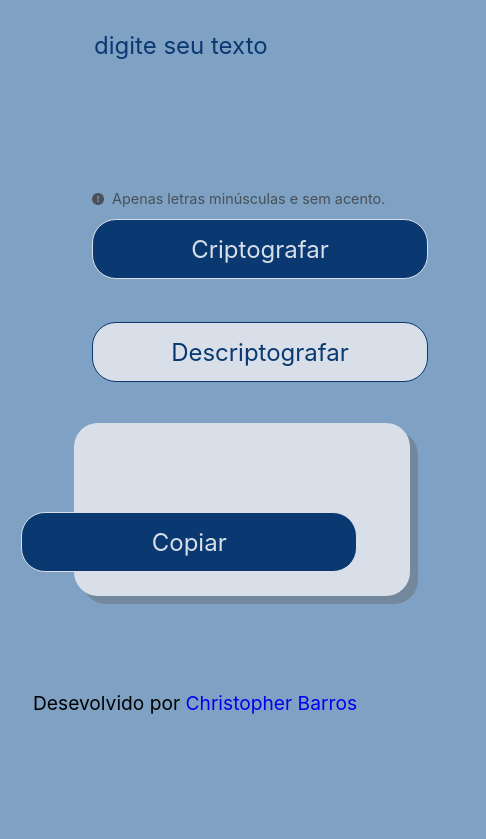
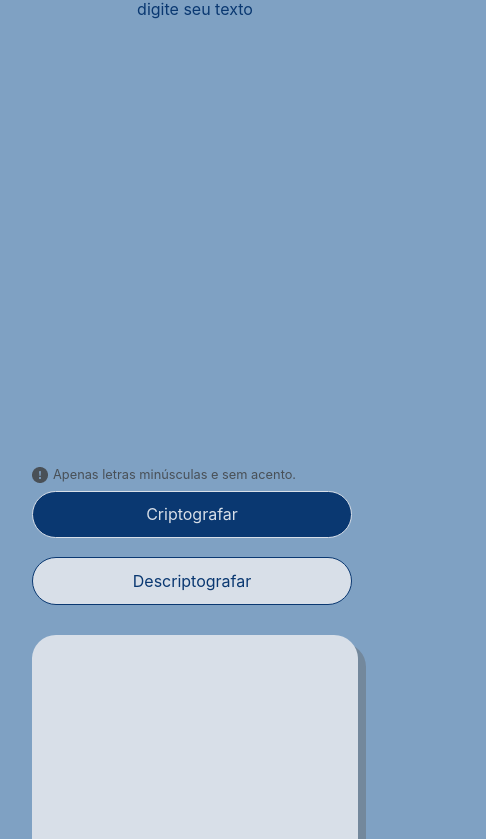
Before and after one commit to chrisbmineiro/decodificador, a plain HTML site: page index.html in a window 390 px wide. Shown: the part 106-945 px from the top of the page, 486 px wide, since content can reach past the window. Before the commit the page ends 844 px from the top, so only its background shows below. Drawn offline with Linux system fonts and the light colour scheme.

Commit message:
arrumando responsividade e layout

```diff
--- a/css/responsive.css
+++ b/css/responsive.css
@@ -1,90 +1,114 @@
 @media (max-width: 768px) {
-    main {
-        display: grid;
-        grid-template-columns: 1fr;
-        width: 100vw;
-        align-items: center;
+    .decodificador {
+        gap: 30px;
     }
 
     .logo {
-        width: 10%;
+        width: 60px;
     }
 
     .input__texto {
         width: 100%;
-        font-size: 1rem;
+        font-size: 0.6rem;
+    }
+
+    .output__texto {
+        width: 100%;
+        font-size: 0.6rem;
     }
 
     .decodificador__info {
         img {
             width: 0.5rem;
         }
+
         span {
             font-size: 0.6rem;
         }
     }
 
-    .decodificador__output {
-        display: flex;
-        flex-direction: column;
-        width: 100%;
-        position: relative;
-        bottom: 0;
-        left: 0;
-    }
-
-    .output__texto {
-        font-size: 1.2rem;
-    }
-
     .decodificador__botoes {
         display: flex;
         flex-direction: column;
-
-    }
-    .decodificador__info {
-        font-size: 0.2rem;
     }
 
-    button {
-        width: 100%;
-        margin-bottom: 0.8rem;
+    .decodificador__botoes button {
+        font-size: 0.5rem;
     }
 
     #copiar {
-        position: absolute;
-        width: 100%;
-        bottom: 0;
+        margin-bottom: 36px;
+        font-size: 0.5rem;
     }
 
-    .rodape span {
-        margin-left: 0;
-        font-size: 0.7rem;
+    .decodificador__info span,
+    a {
+        font-size: 0.5rem;
+    }
+
+    .rodape {
+        span {
+            font-size: 0.5rem;
+        }
+
+        a {
+            font-size: 0.5rem;
+        }
     }
 }
 
 @media (max-width: 480px) {
-    main {
-        margin-left: 0.5rem;
-        margin-right: 0.5rem;
+    .decodificador {
+        display: flex;
+        flex-direction: column;
+        justify-content: center;
+        align-items: center;
     }
 
     .logo {
         width: 15%;
     }
 
+    .decodificador__info span {
+        font-size: 0.4rem;
+    }
+
+    .decodificador__input {
+        width: 100%;
+    }
+
+    .decodificador__output {
+        width: 100%;
+    }
+
     .input__texto {
-        font-size: 1rem;
+        font-size: 0.5rem;
+    }
+
+    .input__texto::placeholder {
+        text-align: center;
     }
 
     .output__texto {
-        font-size: 1rem;
-        padding: 0.5rem;
-        margin-right: 1rem;
+        font-size: 0.5rem;
+        padding: 10px;
     }
 
-    button {
-        font-size: 1rem;
-        height: 2.5rem;
+    #copiar {
+        position: relative;
+        margin-right: 3rem;
+        margin-top: 0.5rem;
+    }
+
+    .rodape {
+        margin-top: 0;
+
+        span {
+            font-size: 0.4rem;
+        }
+
+        a {
+            font-size: 0.4rem;
+        }
     }
 }
--- a/css/style.css
+++ /dev/null
@@ -1,149 +0,0 @@
-* {
-    background: #7FA1C3;
-    font-family: 'Inter', sans-serif;
-    font-weight: 400;
-    font-size: 1.5rem;
-    line-height: 150%;
-}
-
-.cabecalho {
-    position: relative;
-}
-
-.logo {
-    border-radius: 50%;
-    margin: 10px;
-    width: 5vw;
-    border: 1px solid #0A3871;
-    transition: 0.3s ease-in-out;
-}
-
-main {
-    display: flex;
-    flex-wrap: wrap;
-    margin: 2vw;
-}
-
-.decodificador__input {
-    width: 100%;
-    margin-left: 3rem;
-}
-
-.input__texto {
-    border: none;
-    color: #0A3871;
-    margin-top: 1rem;
-    width: 100%;
-    height: auto;
-    text-transform: lowercase;
-    resize: none;
-    height: 68%;
-}
-
-::placeholder {
-    color: #0A3871;
-}
-
-.input__texto:focus {
-    outline: none;
-}
-
-.decodificador__output {
-    display: flex;
-    flex-direction: column;
-    justify-content: flex-end;
-    align-items: flex-end;
-    position: absolute;
-    right: 0;
-    top: 0;
-    width: 40%;
-    height: 80%;
-    margin: 1rem;
-    background: transparent;
-}
-
-.output__texto {
-    background-color: #D8DFE8;
-    border: none;
-    border-radius: 24px;
-    color: #0A3871;
-    width: 80%;
-    height: 100%;
-    padding: 0 0.8rem;
-    resize: none;
-    box-shadow: rgba(99, 99, 99, 0.4) 8px 8px 0px 0px;
-}
-.output__texto::placeholder {
-    background-image: url(../assets/boneco.png);
-    background-repeat: no-repeat;
-    background-position: center;
-    text-align: center;
-    height: 100%;
-    font-size: 1.3rem;
-    line-height: 1;
-}
-
-.output__texto:focus {
-    outline: none;
-}
-
-.decodificador__botoes {
-    display: flex;
-    margin-top: .4rem;
-    gap: 1rem;
-}
-
-button {
-    border-radius: 1rem;
-    width: 100%;
-    max-width: 14rem;
-    padding: 0.5rem;
-    height: auto;
-    font-size: 1.2rem;
-    cursor: pointer;
-    transition: 0.3s ease-in-out;
-}
-
-#criptografar, #copiar{
-    background-color: #0A3871;
-    border: 1px solid #D8DFE8;
-    color: #D8DFE8;
-}
-#criptografar:hover, #descriptografar:hover, #copiar:hover, .logo:hover {
-    opacity: 0.8;
-    transform: scale(1.05);
-}
-
-#descriptografar {
-    background-color: #D8DFE8;
-    border: 1px solid #0A3871;
-    color: #0A3871;
-}
-
-#copiar {
-    position: fixed;
-    margin-right: 3.2rem;
-    margin-bottom: 1rem;
-}
-
-.decodificador__info {
-    display: flex;
-    align-items: center;
-    gap: 8px;
-    color: #495057;
-
-    span {
-        font-size: 1rem;
-    }
-}
-
-.rodape {
-    margin-top: 3rem;
-    text-align: center;
-    font-size: 0.8rem;
-}
-
-.rodape a {
-    font-size: .8rem;
-    text-decoration: none;
-}
--- /dev/null
+++ b/css/styles.css
@@ -0,0 +1,152 @@
+* {
+    margin: 0;
+    padding: 0;
+    box-sizing: border-box;
+    font-family: 'Inter', sans-serif;
+    background: #7FA1C3;
+    font-size: 32px;
+    font-weight: 400;
+}
+
+.logo {
+    border-radius: 50%;
+    margin-top: 10px;
+    margin-left: 10px;
+    width: 5%;
+    border: 1px solid #0A3871;
+    transition: 0.3s ease-in-out;
+}
+
+.decodificador {
+    display: flex;
+    align-items: center;
+    justify-content: center;
+    margin: 0 1rem;
+}
+.decodificador__input {
+    width: 46%;
+    display: flex;
+    flex-direction: column;
+    height: 74vh;
+    margin-top: 10px;
+}
+
+.input__texto {
+    border: none;
+    color: #0A3871;
+    margin-top: 18px;
+    text-transform: lowercase;
+    resize: none;
+    height: 80%;
+}
+
+::placeholder { color: #0A3871; }
+    .input__texto:focus {
+        outline: none;
+    }
+
+.decodificador__info {
+    display: flex;
+    align-items: center;
+    gap: 5px;
+    margin-bottom: 8px;
+
+    span {
+        font-size: .5rem;
+        color: #495057;
+    }
+}
+
+.decodificador__botoes {
+    display: flex;
+    gap: 0.6rem;
+}
+
+#descriptografar {
+    background-color: #D8DFE8;
+    border: 1px solid #0A3871;
+    color: #0A3871;
+}
+
+.decodificador__botoes button {
+    border-radius: 1rem;
+    width: 100%;
+    max-width: 10rem;
+    padding: 0.4rem;
+    font-size: .8rem;
+    cursor: pointer;
+    transition: 0.3s ease-in-out;
+}
+
+#criptografar:hover, #descriptografar:hover, #copiar:hover, .logo:hover {
+    opacity: 0.8;
+    transform: scale(1.05);
+}
+
+#criptografar, #copiar{
+    background-color: #0A3871;
+    border: 1px solid #D8DFE8;
+    color: #D8DFE8;
+}
+
+#copiar {
+    position: absolute;
+    bottom: 0;
+    margin-bottom: 54px;
+    margin-right: 16px;
+    border-radius: 1rem;
+    padding: 0.4rem;
+}
+
+#descriptografar {
+    background-color: #D8DFE8;
+    border: 1px solid #0A3871;
+    color: #0A3871;
+}
+
+
+.decodificador__output {
+    background: transparent;
+    width: 50%;
+    display: flex;
+    flex-direction: column;
+    align-items: flex-end;
+    height: 80vh;
+}
+
+.output__texto {
+    background-color: #D8DFE8;
+    border: none;
+    border-radius: 24px;
+    color: #0A3871;
+    width: 80%;
+    height: 100%;
+    padding: 0.8rem;
+    resize: none;
+    box-shadow: rgba(99, 99, 99, 0.4) 8px 8px 0px 0px;
+}
+
+.output__texto::placeholder {
+    background-image: url(../assets/boneco.png);
+    background-repeat: no-repeat;
+    background-position: center;
+    height: 100%;
+    text-align: center;
+}
+
+.rodape {
+    display: flex;
+    justify-content: center;
+    align-items: center;
+    margin-top: 0.5rem;
+
+    span {
+        font-size: 16px;
+    }
+
+    a {
+        background: transparent;
+        font-size: 16px;
+        text-decoration: none;
+    }
+}
--- a/index.html
+++ b/index.html
@@ -4,17 +4,17 @@
     <meta charset="UTF-8" />
     <meta name="viewport" content="width=device-width, initial-scale=1.0" />
     <title>Decodificador</title>
-    <link rel="stylesheet" href="./css/style.css" />
+    <link rel="stylesheet" href="./css/styles.css" />
     <link rel="stylesheet" href="./css/responsive.css" />
     <script src="./js/script.js" defer></script>
   </head>
 
   <body>
-    <header class="cabecalho">
+      <header>
         <a href="https://github.com/chrisbmineiro" target="_blank">
-            <img class="logo" src="./assets/preview.png" alt="logo" />
+          <img class="logo" src="./assets/preview.png" alt="logo" />
         </a>
-    </header>
+      </header>
 
     <main class="decodificador">
       <section class="decodificador__input">
@@ -40,16 +40,21 @@
           </button>
         </div>
       </section>
-      <section class="decodificador__output">
-            <textarea class="output__texto" cols="41" rows="4" placeholder="nenhuma mensagem encontrada">
-            </textarea>
-            <button id="copiar" onclick="copiarTexto()">Copiar</button>
-        </section>
+      <div class="decodificador__output">
+        <textarea
+          class="output__texto"
+          cols="41"
+          rows="4"
+          placeholder="nenhuma mensagem encontrada"
+          disabled
+        >
+        </textarea>
+        <button id="copiar" onclick="copiarTexto()">Copiar</button>
+      </div>
     </main>
-    <footer>
-        <div class="rodape">
-            Desevolvido por <a href="https://github.com/chrisbmineiro">Christopher Barros</a>
-        </div>
+
+    <footer class="rodape">
+      <span>Desevolvido por<a href="https://github.com/chrisbmineiro"> Christopher Barros</a></span>
     </footer>
   </body>
 </html>
```
